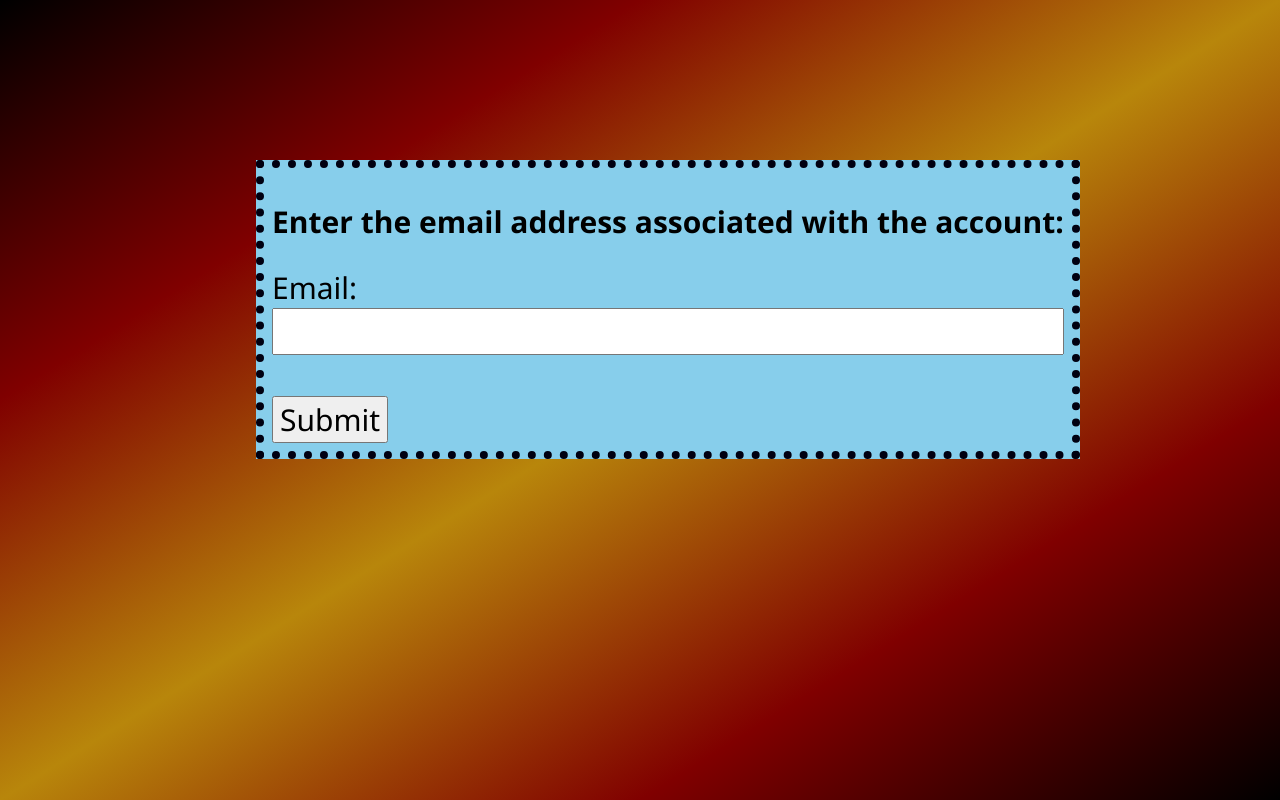
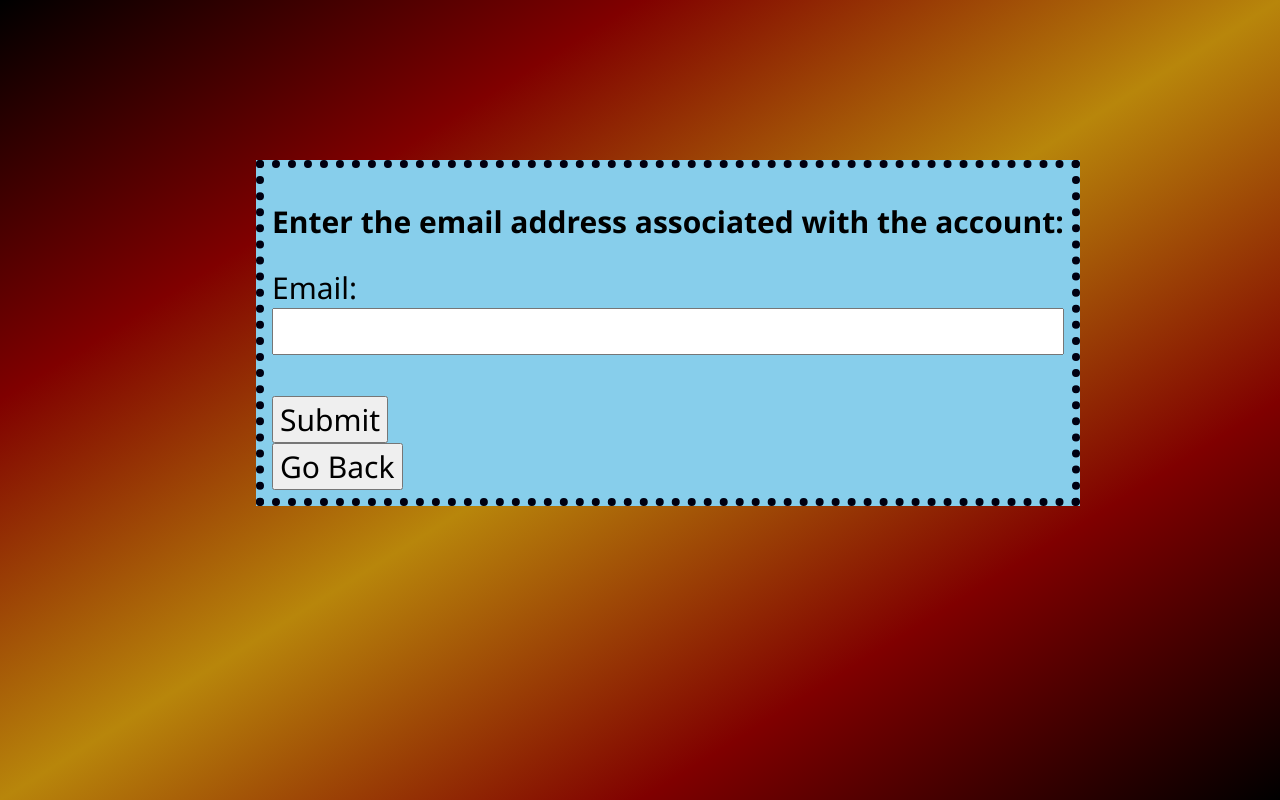
Before and after one commit to adnanian/learning-diary-official, a React (Create React App) app: page /login in a window 1280 px wide. Both pictures are taken after a click on the button "Forgot Password?". Built offline with nearby package versions, Linux system fonts and the light colour scheme.

Commit message:
Add back buttons to CreateAccount.js and ForgotPassword.js

```diff
--- a/src/pages/CreateAccount.js
+++ b/src/pages/CreateAccount.js
@@ -37,6 +37,15 @@ function CreateAccount() {
                 alert("Account successfully created.");
             });
 
+        loginNavigate.returnToLogin();
+    }
+
+    function handleReturn() {
+        setFirstName("");
+        setLastName("");
+        setUsername("");
+        setEmail("");
+        setPassword("");
         loginNavigate.returnToLogin();
     }
 
@@ -102,6 +111,7 @@ function CreateAccount() {
                     </div><br/>
                     <input type="submit" value="Register" />
                 </form>
+                <button onClick={handleReturn}>Go Back</button>
             </div>
         </main>
     );
--- a/src/pages/ForgotPassword.js
+++ b/src/pages/ForgotPassword.js
@@ -27,6 +27,7 @@ function ForgotPassword() {
                     /><br/><br/>
                     <input id="submit-email" type="submit"/>
                 </form>
+                <button onClick={() => loginNavigate.returnToLogin()}>Go Back</button>
             </div>
         </main>
     )
```
